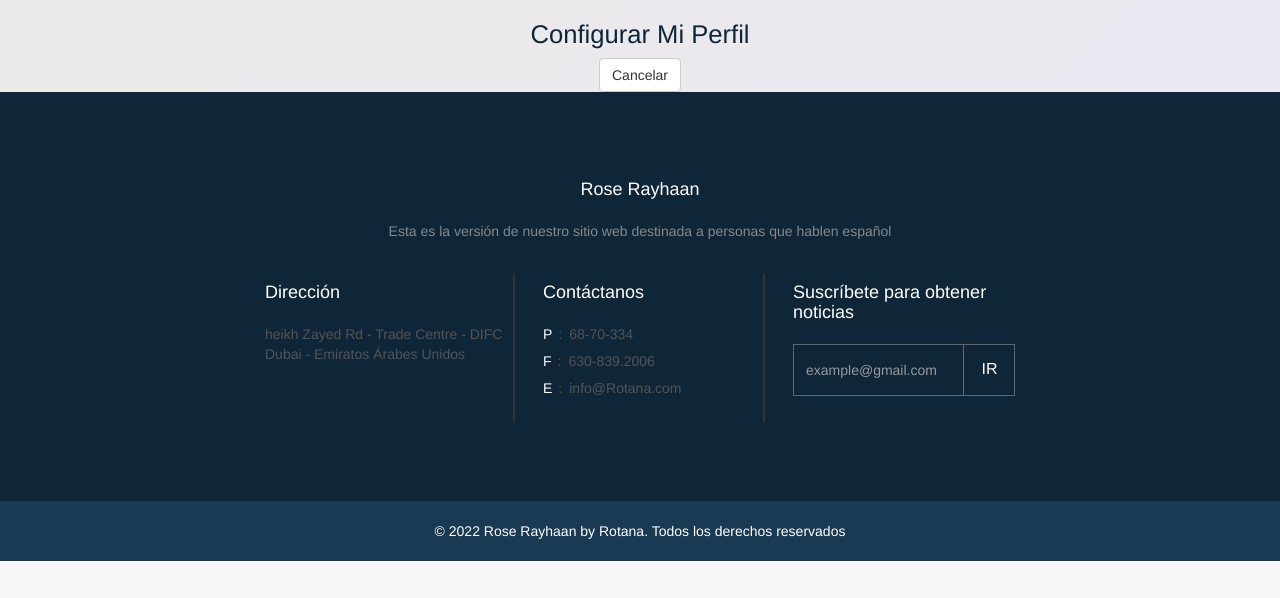
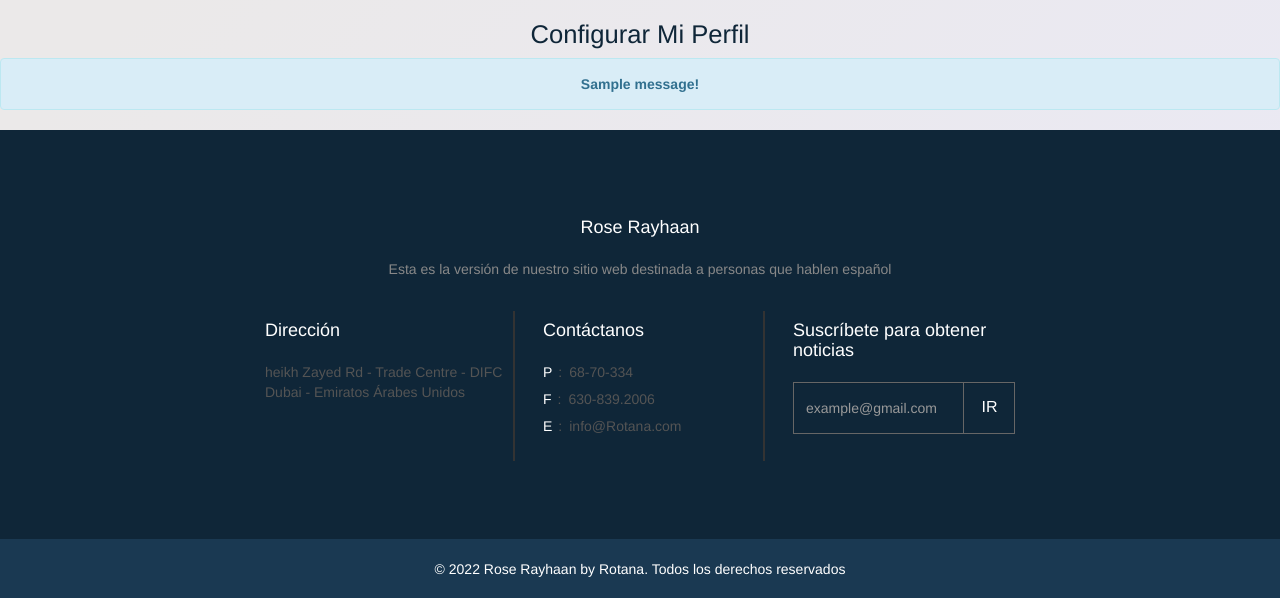
Before and after one commit to afnoob/Proyecto_ciclo3, a Flask app: page /perfil in a window 1280 px wide. Shown: the part 60-658 px from the top of the page. Run offline with Flask 2, Linux system fonts and the light colour scheme; the visitor is signed in with stand-in values (Sample User, id 1); one stand-in notice (Sample message) is shown; some libraries are stand-ins or nearby versions.

Commit message:
Correcion de errores  de flash y redireccionar a pagina principal

```diff
--- a/app.py
+++ b/app.py
@@ -438,13 +438,13 @@
                 cursor.execute(query2)
                 sqlconnection.commit()
                 flash("!Usuario editado con éxito")
-                return redirect('/inicio')
+                return redirect('/perfil')
             except:
                 flash("¡Error! !Los campos Cédula, Edad y Teléfono deben ser numéricos")
-                return redirect('/inicio')
+                return redirect('/perfil')
         except:
             flash("¡Error al momento de actualizar el usuario")
-            return redirect('/inicio')
+            return redirect('/perfil')
 
     else:
         return "No tiene permisos para acceder a la página"
--- a/templates/Mi_perfil.html
+++ b/templates/Mi_perfil.html
@@ -43,6 +43,13 @@
 
     <h1 class="first-title-profile"> Configurar Mi Perfil</h1>
 
+    {% for message in get_flashed_messages() %}
+        <div class="alert alert-info" role="alert">
+            <div class=" text-center">
+                <strong class="text-center">{{ message }}!</strong>
+            </div>
+        </div>
+    {% endfor %}
     {% for user in users %}
         <form action='/perfil' method="post">
             <div class="container rounded bg-white mt-3 mb-3 ">
@@ -74,7 +81,7 @@
                     <div class="col-md-6"><label class="labels">Correo electrónico</label><input type="email"
                             class="form-control" value={{ user[7] }} name="correo" readonly="readonly"></div>
                     <div class="col-md-6"><label class="labels">Contraseña</label><input type="text" class="form-control"
-                            value="" name="contrasena" required ></div>
+                             name="contrasena" required autocomplete="off"></div>
                 </div>
 
             </div>
@@ -82,16 +89,17 @@
                 <button class="btn-guardar btn-primary profile-button" type="submit">Guardar Perfil</button>
             </div>
         </form>
-    {% endfor %}
+
 
     <div class=" text-center">
-        <form action="/inicio" method='post'>
+        <form action="/inicio" >
             <div>
                 <input type="submit" class="btn btn-default" value="Cancelar">
             </div>
         </form>
     </div>
 
+	{% endfor %}
 
 
     <footer id="footer-Section">
```
Also changed, not shown: Rose.db.
